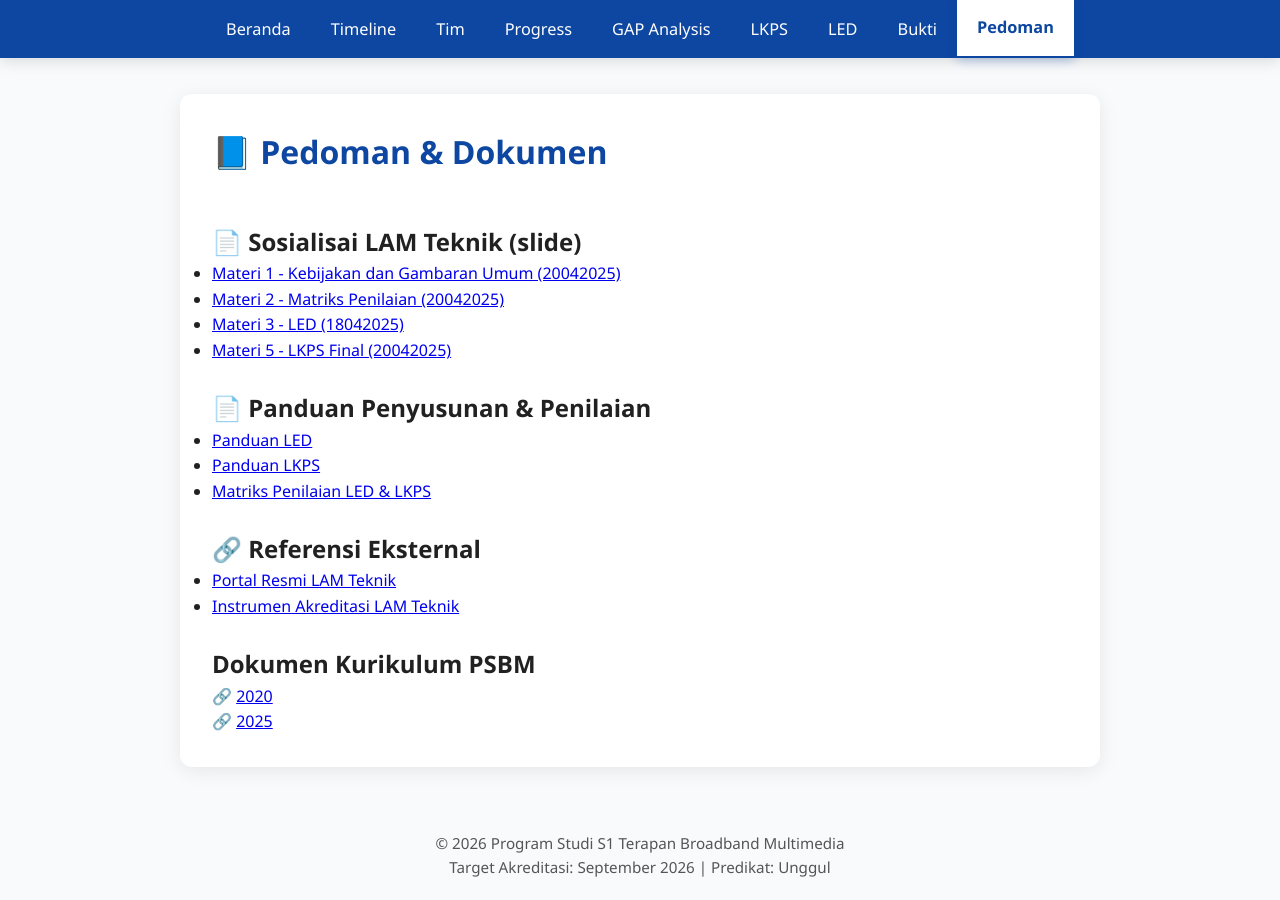
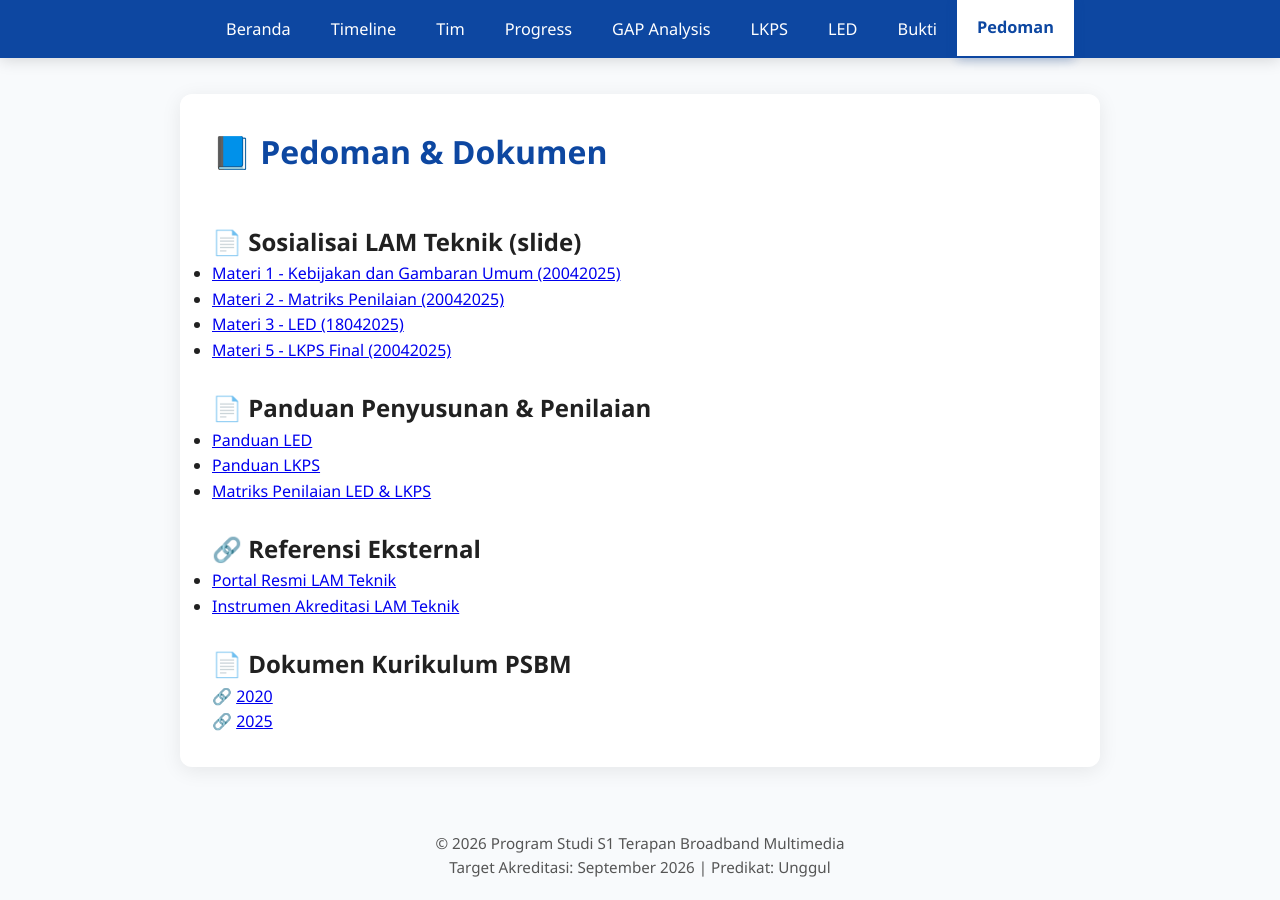
Before and after one commit to portal-psbm/aksibm-26, a Jekyll site: the page built from pedoman.md, in a window 1280 px wide. Built offline with Jekyll 4.4.1, drawn with Linux system fonts in a browser that asks for light colours.

```diff
--- a/pedoman.md
+++ b/pedoman.md
@@ -22,6 +22,6 @@ permalink: /pedoman/
    - [Portal Resmi LAM Teknik](https://lamteknik.or.id)
    - [Instrumen Akreditasi LAM Teknik](https://lamteknik.or.id/akreditasi/instrumen-akreditasi) <br><br>
 
-## Dokumen Kurikulum PSBM <br>
+## 📄 Dokumen Kurikulum PSBM <br>
 🔗 [2020](https://drive.google.com/file/d/1LVO-L4PUUgWPDQIX-jdD8mGh-nYTmlSl/view?usp=drive_link) <br>
 🔗 [2025](https://drive.google.com/file/d/1hLEWKK-VEuRCsmu-C0dCX-znJlq3Djk7/view?usp=drive_link)
```
